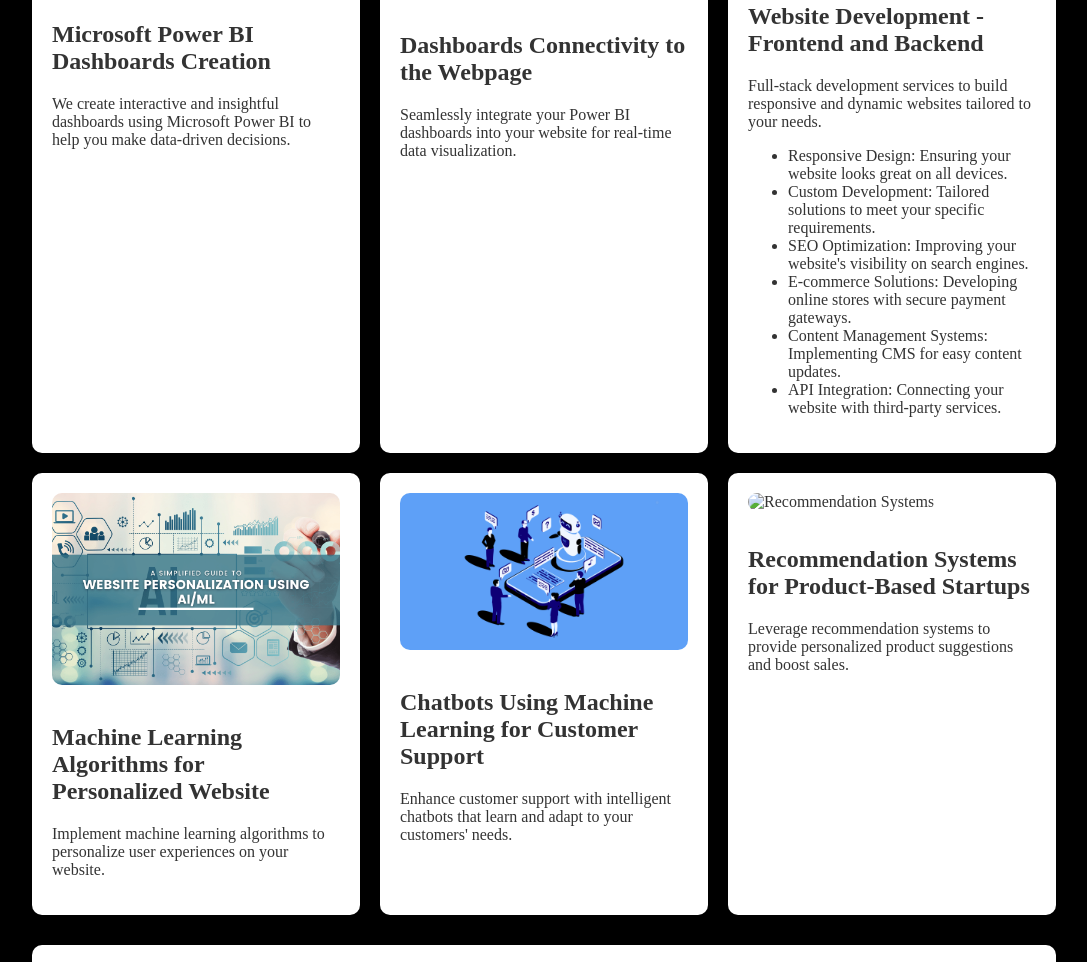
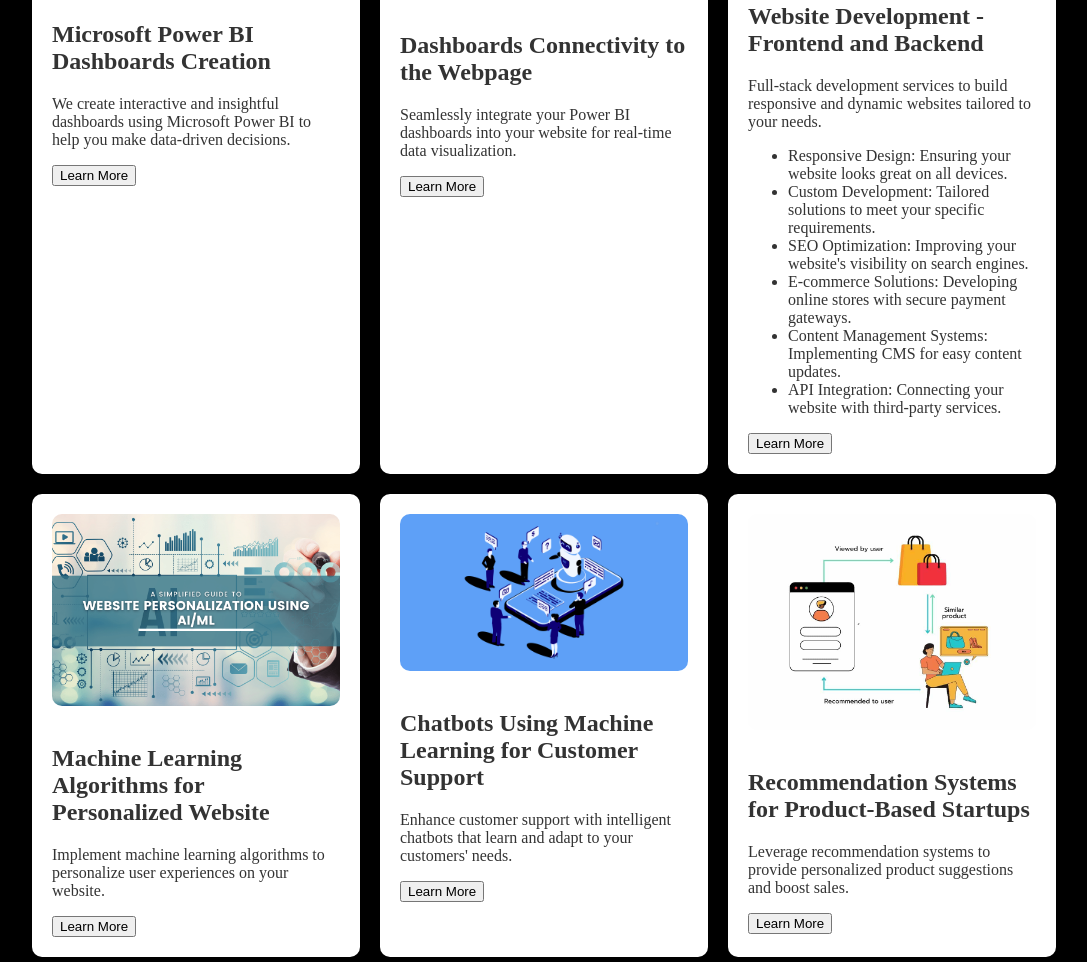
Before and after one commit to JoshiDemo/startup, a plain HTML site: page index.html in a window 1280 px wide. Shown: the part 809-1771 px from the top of the page, without its empty margins (96-1183 px from the left). Drawn offline with Linux system fonts and the light colour scheme.

Commit message:
Update index.html

```diff
--- a/index.html
+++ b/index.html
@@ -30,14 +30,16 @@
     <section id="services" class="container">
         <div class="services-grid">
             <div class="service">
-                <img src="https://github.com/JoshiDemo/startup/blob/main/images/power_bi.jpg?raw=true" alt="Power BI">
+                <img src="images/power_bi.jpg" alt="Power BI">
                 <h2>Microsoft Power BI Dashboards Creation</h2>
                 <p>We create interactive and insightful dashboards using Microsoft Power BI to help you make data-driven decisions.</p>
+                <button class="learn-more">Learn More</button>
             </div>
             <div class="service">
                 <img src="images/web_integration.jpg" alt="Dashboard Connectivity">
                 <h2>Dashboards Connectivity to the Webpage</h2>
                 <p>Seamlessly integrate your Power BI dashboards into your website for real-time data visualization.</p>
+                <button class="learn-more">Learn More</button>
             </div>
             <div class="service">
                 <img src="images/web_developement.jpg" alt="Web Development">
@@ -51,21 +53,25 @@
                     <li>Content Management Systems: Implementing CMS for easy content updates.</li>
                     <li>API Integration: Connecting your website with third-party services.</li>
                 </ul>
+                <button class="learn-more">Learn More</button>
             </div>
             <div class="service">
                 <img src="images/machine_learning.jpg" alt="Machine Learning">
                 <h2>Machine Learning Algorithms for Personalized Website</h2>
                 <p>Implement machine learning algorithms to personalize user experiences on your website.</p>
+                <button class="learn-more">Learn More</button>
             </div>
             <div class="service">
                 <img src="images/chatbots.jpg" alt="Chatbots">
                 <h2>Chatbots Using Machine Learning for Customer Support</h2>
                 <p>Enhance customer support with intelligent chatbots that learn and adapt to your customers' needs.</p>
+                <button class="learn-more">Learn More</button>
             </div>
             <div class="service">
-                <img src="images/recommendation_systems.jpg" alt="Recommendation Systems">
+                <img src="images/recommendation_system.jpg" alt="Recommendation Systems">
                 <h2>Recommendation Systems for Product-Based Startups</h2>
                 <p>Leverage recommendation systems to provide personalized product suggestions and boost sales.</p>
+                <button class="learn-more">Learn More</button>
             </div>
         </div>
     </section>
```
